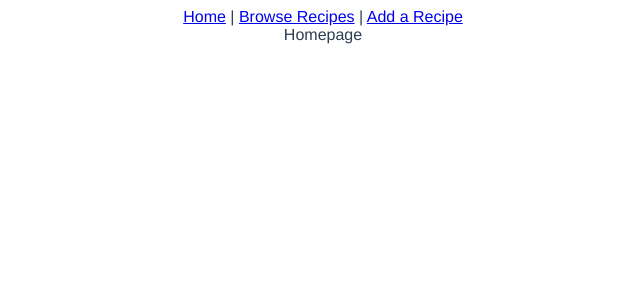
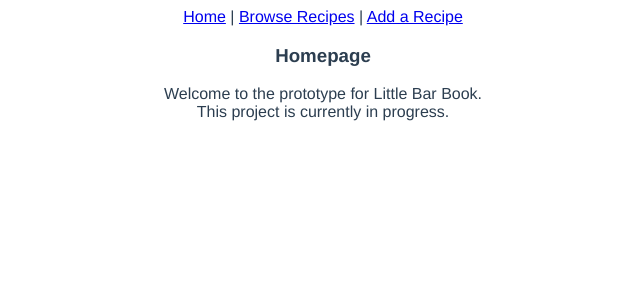
Before and after one commit to camille-the-eel/bar-book_v0, a Vue app in the folder client/: page / in a window 1280 px wide. Shown: the top 300 px of the page, without its empty margins (317-957 px from the left). Built offline with nearby package versions, Linux system fonts and the light colour scheme.

Commit message:
home msg

```diff
--- a/client/src/components/RecipeEditForm.vue
+++ b/client/src/components/RecipeEditForm.vue
@@ -73,7 +73,6 @@
       <button class="add-ingredient-btn" @click="addIngredientField">
         Add an ingredient
       </button>
-      <!-- TODO: dynamically add more ingredientItem form inputs? button? -->
       <div class="form-group">
         <label for="garnish">Garnish</label>
         <input
--- a/client/src/views/HomeView.vue
+++ b/client/src/views/HomeView.vue
@@ -1,5 +1,11 @@
 <template>
-  <div class="home">Homepage</div>
+  <div class="home">
+    <h3>Homepage</h3>
+    <p>
+      Welcome to the prototype for Little Bar Book.<br />This project is
+      currently in progress.
+    </p>
+  </div>
 </template>
 
 <script>
--- a/client/src/views/RecipeView.vue
+++ b/client/src/views/RecipeView.vue
@@ -8,7 +8,6 @@
       @close-modal="closeModal"
     ></ActionModal>
     <div class="recipe-container">
-      <h3>I am the recipe container.</h3>
       <RecipeDetails
         :recipe="this.recipe"
         v-if="this.recipe.id && !this.editingMode"
```
